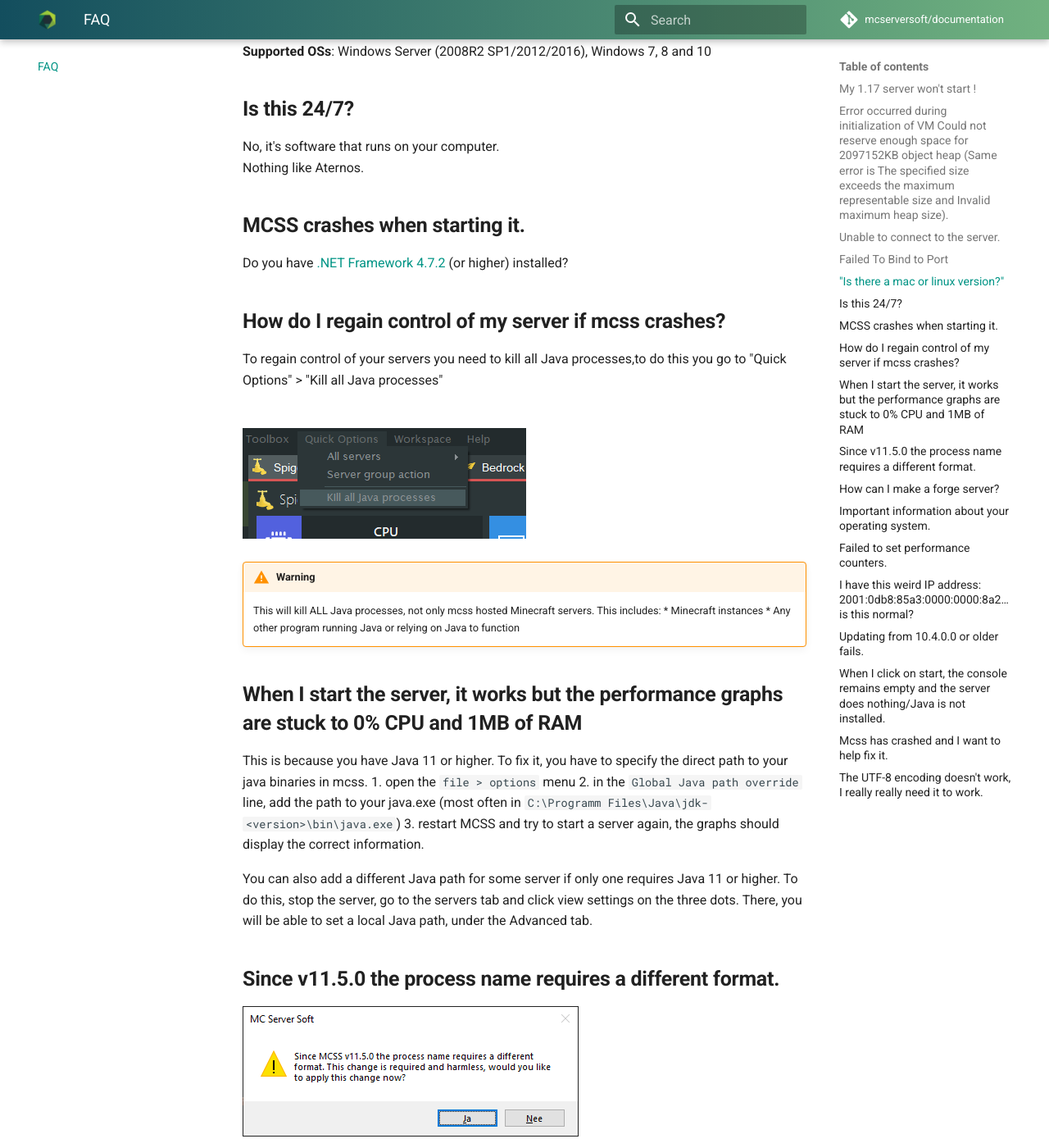
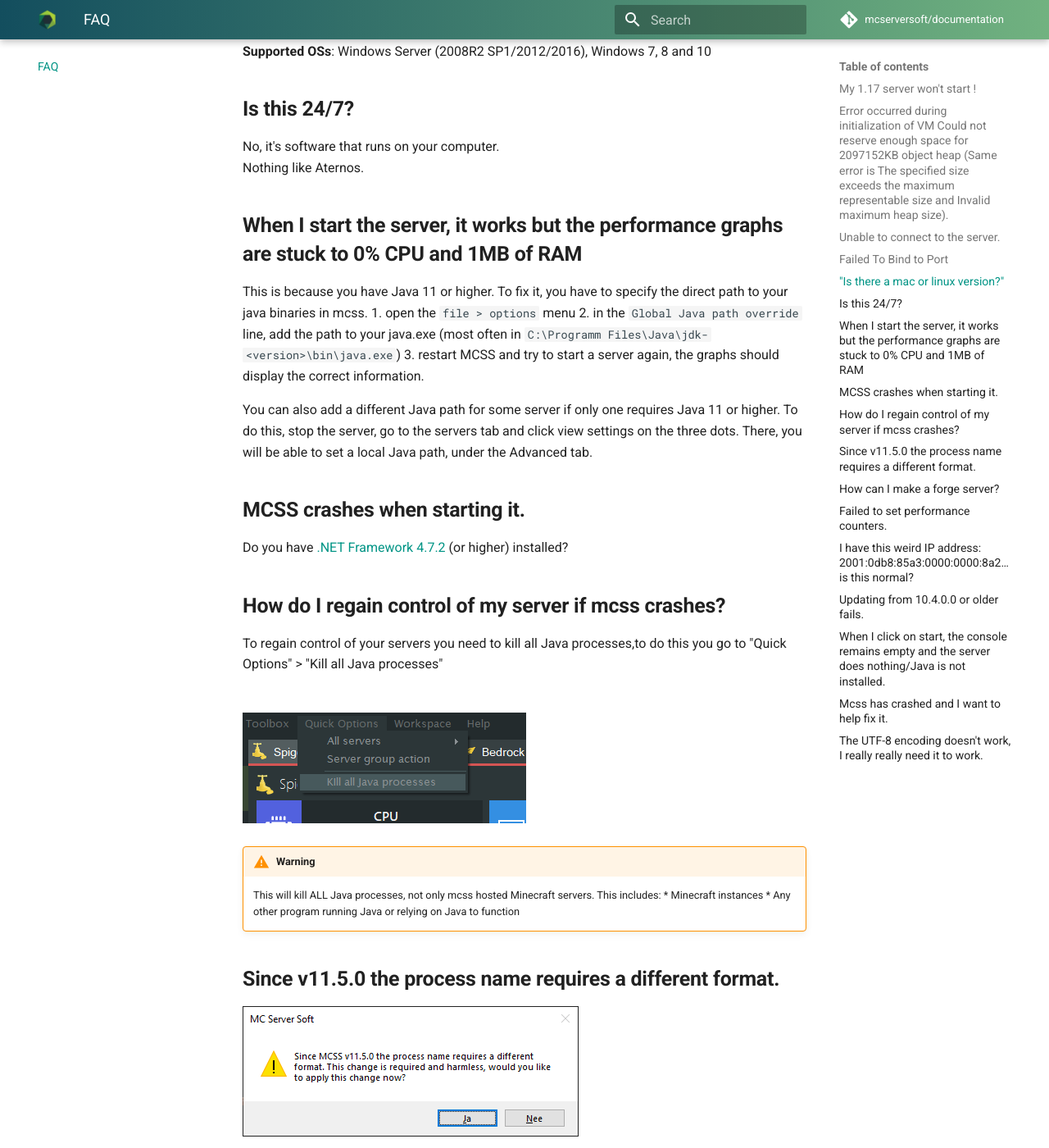
Before and after one commit to mcserversoft/documentation, an MkDocs documentation site: the page built from docs/faq.md, in a window 1280 px wide and 1400 px high, scrolled down 1357 px. Shown: the whole window at 82% size. Built offline with MkDocs 1.6.1 and Material for MkDocs 9.7.7, drawn with Linux system fonts in a browser that asks for light colours; comment, search, counter and statistics services are not loaded; some of the changed lines change nothing that is shown; some of the changed text lies outside the part shown.

Commit message:
Removed outdated faq entries, updated order

```diff
--- a/docs/faq.md
+++ b/docs/faq.md
@@ -49,6 +49,18 @@
 No, it's software that runs on your computer.<br>
 Nothing like Aternos.
 
+
+## **When I start the server, it works but the performance graphs are stuck to 0% CPU and 1MB of RAM**
+This is because you have Java 11 or higher.
+To fix it, you have to specify the direct path to your java binaries in mcss.
+1. open the `file > options` menu
+2. in the `Global Java path override` line, add the path to your java.exe (most often in `C:\Programm Files\Java\jdk-<version>\bin\java.exe`)
+3. restart MCSS and try to start a server again, the graphs should display the correct information.
+
+You can also add a different Java path for some server if only one requires Java 11 or higher. To do this, stop the server, go to the servers tab and click view settings on the three dots.
+There, you will be able to set a local Java path, under the Advanced tab.
+
+
 ## **MCSS crashes when starting it.**
 
 Do you have [.NET Framework 4.7.2](https://dotnet.microsoft.com/download/dotnet-framework/net472) (or higher) installed?
@@ -65,15 +77,6 @@
     * Minecraft instances
     * Any other program running Java or relying on Java to function
 
-## **When I start the server, it works but the performance graphs are stuck to 0% CPU and 1MB of RAM**
-This is because you have Java 11 or higher.
-To fix it, you have to specify the direct path to your java binaries in mcss.
-1. open the `file > options` menu
-2. in the `Global Java path override` line, add the path to your java.exe (most often in `C:\Programm Files\Java\jdk-<version>\bin\java.exe`)
-3. restart MCSS and try to start a server again, the graphs should display the correct information.
-
-You can also add a different Java path for some server if only one requires Java 11 or higher. To do this, stop the server, go to the servers tab and click view settings on the three dots.
-There, you will be able to set a local Java path, under the Advanced tab.
 
 ## **Since v11.5.0 the process name requires a different format.**
 
@@ -87,15 +90,6 @@
 Please check the documentation page for forge servers.
 
 [You can find it here](https://mcserversoft.github.io/documentation/create-forge-server/).
-
-
-## **Important information about your operating system.**
-
-![Screenshot of outdated operating system dialog](assets/screenshots/dialog_outdated_os_powershell.png)
-
-Read the text in the dialog 😉
-
-> It has been reported by other users that PowerShell can be upgraded on Windows Server 2012 R2 but Windows 7 users can not. Their best option is to switch to the 'Console Read' method.
 
 
 ## **Failed to set performance counters.**
```
Also changed, not shown: docs/assets/screenshots/dialog_outdated_os_powershell.png (deleted).
